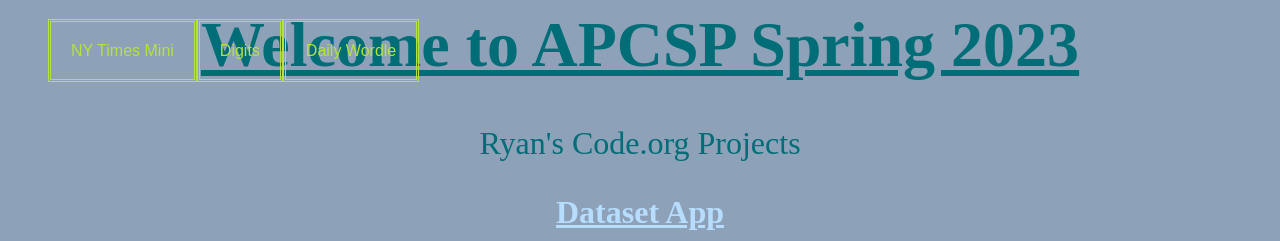
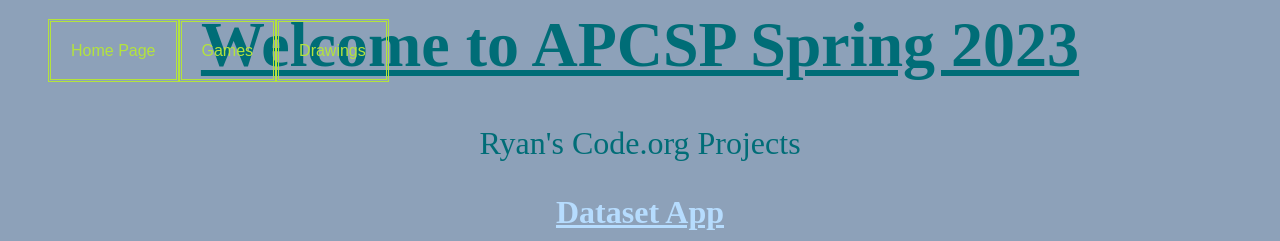
Before and after one commit to WVCS/website-RyanNellies, a plain HTML site: page index.html in a window 1280 px wide. Shown: the top 241 px of the page. Drawn offline with Linux system fonts and the light colour scheme.

Commit message:
Update index.html

```diff
--- a/index.html
+++ b/index.html
@@ -7,9 +7,9 @@
  <body>
      <ul>
        <br>
-      <li><a href = "https://www.nytimes.com/crosswords/game/mini"> NY Times Mini </a> </li>
-       <li><a href = "https://www.nytimes.com/games/digits"> Digits </a> </li>
-       <li><a href = "https://www.nytimes.com/games/wordle/index.html"> Daily Wordle </a> </li>
+      <li><a href = "index.html"> Home Page </a> </li>
+       <li><a href = "index2.html"> Games </a> </li>
+       <li><a href = "index3.html"> Drawings </a> </li>
    </ul>
     <center>
     <h1> Welcome to APCSP Spring 2023 </h1>
```
